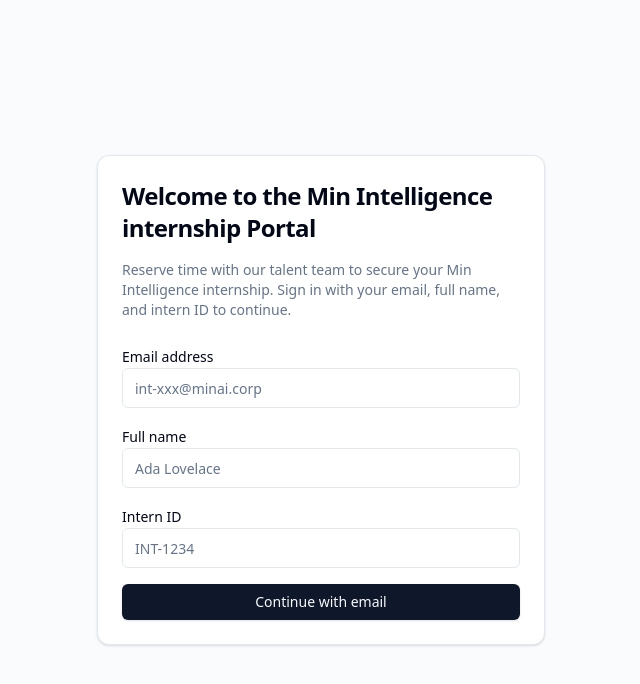
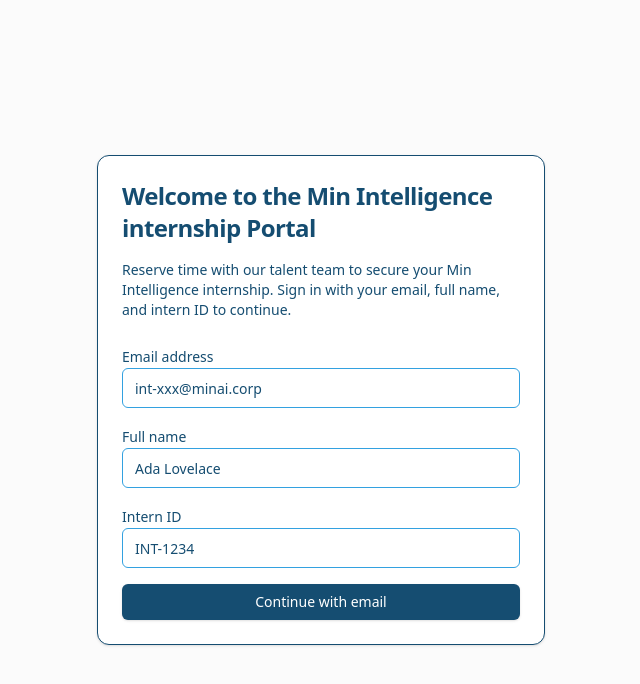
Before and after one commit to PaingThuTa/booking-system-intern, a Next.js app: page /login in a window 1280 px wide. Shown: the top 684 px of the page, without its empty margins (319-959 px from the left). Built offline with nearby package versions, Linux system fonts and the light colour scheme; no server answers.

Commit message:
added color palette for the UI

```diff
--- a/app/globals.css
+++ b/app/globals.css
@@ -39,64 +39,64 @@
 
 :root {
   --background: 0 0% 100%;
-  --foreground: 222.2 84% 4.9%;
+  --foreground: 203.5 68.7% 26.3%;
 
   --card: 0 0% 100%;
-  --card-foreground: 222.2 84% 4.9%;
+  --card-foreground: 203.5 68.7% 26.3%;
 
   --popover: 0 0% 100%;
-  --popover-foreground: 222.2 84% 4.9%;
+  --popover-foreground: 203.5 68.7% 26.3%;
 
-  --primary: 222.2 47.4% 11.2%;
-  --primary-foreground: 210 40% 98%;
+  --primary: 203.5 68.7% 26.3%;
+  --primary-foreground: 0 0% 100%;
 
-  --secondary: 210 40% 96.1%;
-  --secondary-foreground: 222.2 47.4% 11.2%;
+  --secondary: 201.8 73.6% 53.9%;
+  --secondary-foreground: 0 0% 100%;
 
-  --muted: 210 40% 96.1%;
-  --muted-foreground: 215.4 16.3% 46.9%;
+  --muted: 0 0% 96%;
+  --muted-foreground: 203.5 68.7% 26.3%;
 
-  --accent: 210 40% 96.1%;
-  --accent-foreground: 222.2 47.4% 11.2%;
+  --accent: 201.8 73.6% 53.9%;
+  --accent-foreground: 0 0% 100%;
 
   --destructive: 0 72.2% 50.6%;
   --destructive-foreground: 210 40% 98%;
 
-  --border: 214.3 31.8% 91.4%;
-  --input: 214.3 31.8% 91.4%;
-  --ring: 222.2 84% 4.9%;
+  --border: 203.5 68.7% 26.3%;
+  --input: 201.8 73.6% 53.9%;
+  --ring: 201.8 73.6% 53.9%;
 
   --radius: 0.75rem;
 }
 
 .dark {
-  --background: 224 71% 4%;
-  --foreground: 213 31% 91%;
+  --background: 203.5 68.7% 20%;
+  --foreground: 0 0% 100%;
 
-  --card: 224 71% 4%;
-  --card-foreground: 213 31% 91%;
+  --card: 203.5 68.7% 20%;
+  --card-foreground: 0 0% 100%;
 
-  --popover: 224 71% 4%;
-  --popover-foreground: 213 31% 91%;
+  --popover: 203.5 68.7% 20%;
+  --popover-foreground: 0 0% 100%;
 
-  --primary: 210 40% 98%;
-  --primary-foreground: 222.2 47.4% 11.2%;
+  --primary: 201.8 73.6% 53.9%;
+  --primary-foreground: 0 0% 100%;
 
-  --secondary: 215 27.9% 16.9%;
-  --secondary-foreground: 210 40% 98%;
+  --secondary: 203.5 68.7% 26.3%;
+  --secondary-foreground: 0 0% 100%;
 
-  --muted: 215 27.9% 16.9%;
-  --muted-foreground: 218 14.3% 56.9%;
+  --muted: 203.5 40% 30%;
+  --muted-foreground: 201.8 73.6% 70%;
 
-  --accent: 215 27.9% 16.9%;
-  --accent-foreground: 210 40% 98%;
+  --accent: 201.8 73.6% 53.9%;
+  --accent-foreground: 0 0% 100%;
 
   --destructive: 0 62.8% 30.6%;
   --destructive-foreground: 210 40% 98%;
 
-  --border: 215 27.9% 16.9%;
-  --input: 215 27.9% 16.9%;
-  --ring: 212.7 26.8% 83.9%;
+  --border: 203.8 70.8% 37.6%;
+  --input: 203.8 70.8% 37.6%;
+  --ring: 201.8 73.6% 53.9%;
 }
 
 @layer base {
```
